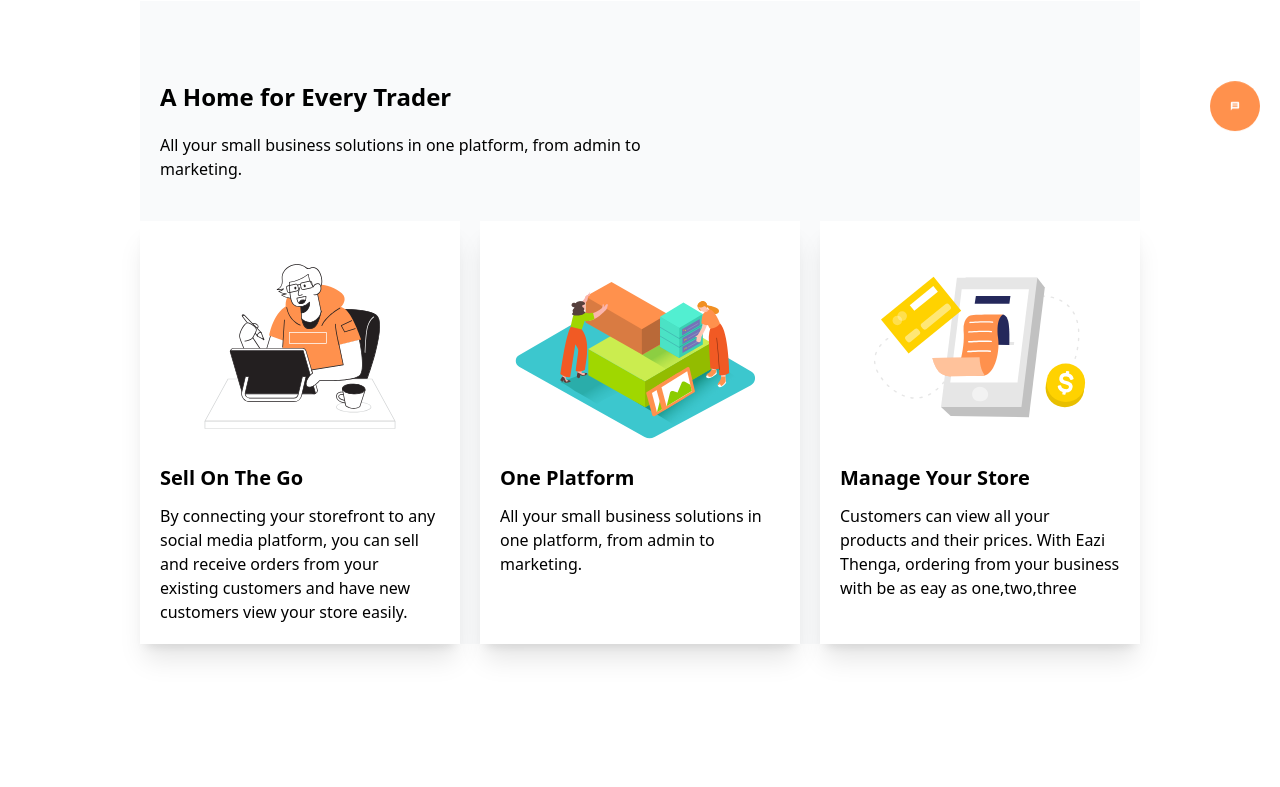
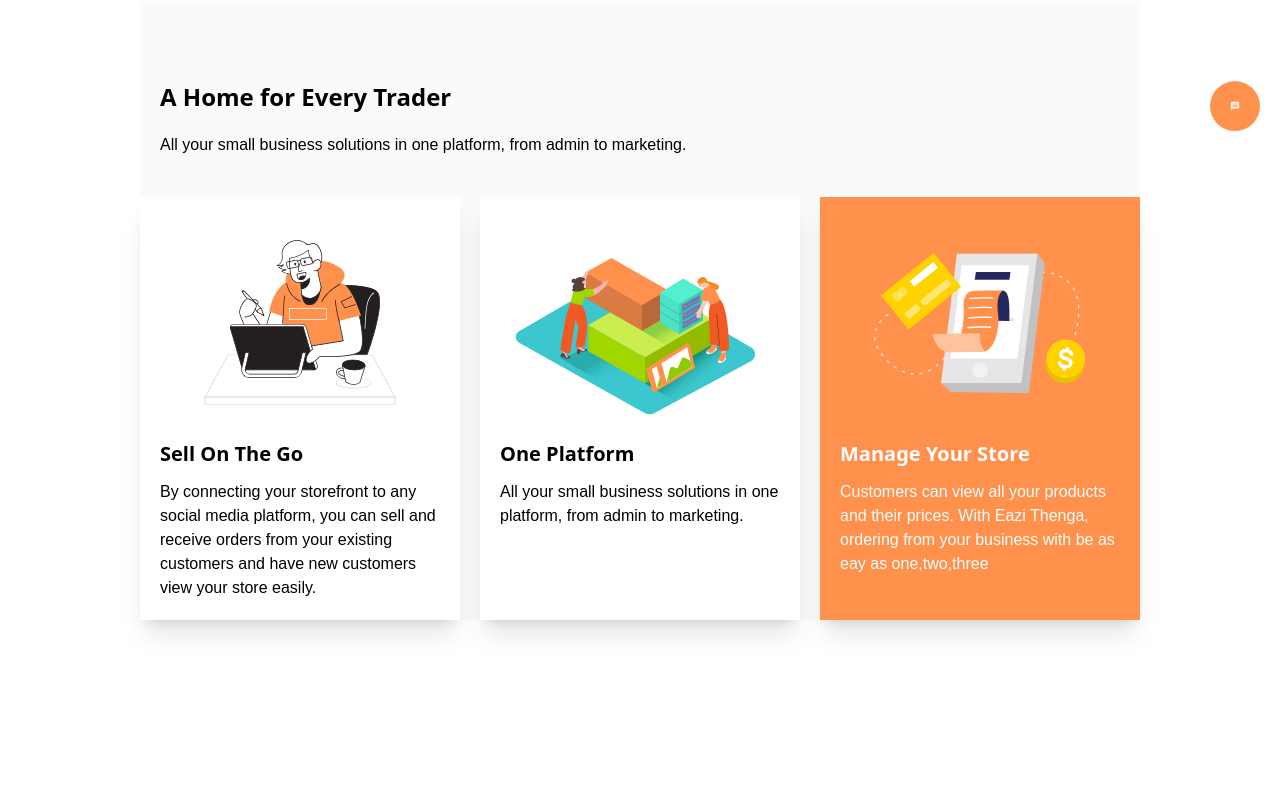
Before and after one commit to CanonSamson/eazithenga-main, a React (Create React App) app: page / in a window 1280 px wide. Shown: the part 580-1367 px from the top of the page. Built offline with nearby package versions, Linux system fonts and the light colour scheme.

Commit message:
first commit

```diff
--- a/src/index.css
+++ b/src/index.css
@@ -1,3 +1,18 @@
 @tailwind base;
 @tailwind components;
 @tailwind utilities;
+
+.main-input:valid~.text-input,
+.main-input:focus~.text-input {
+    @apply text-black bg-white transform -translate-y-5 z-30 translate-x-2
+}
+
+.why:last-child {
+    background-color: #ff914d;
+    color: white;
+}
+
+p{
+    font-family: 'Poppins', sans-serif;
+
+}
```
